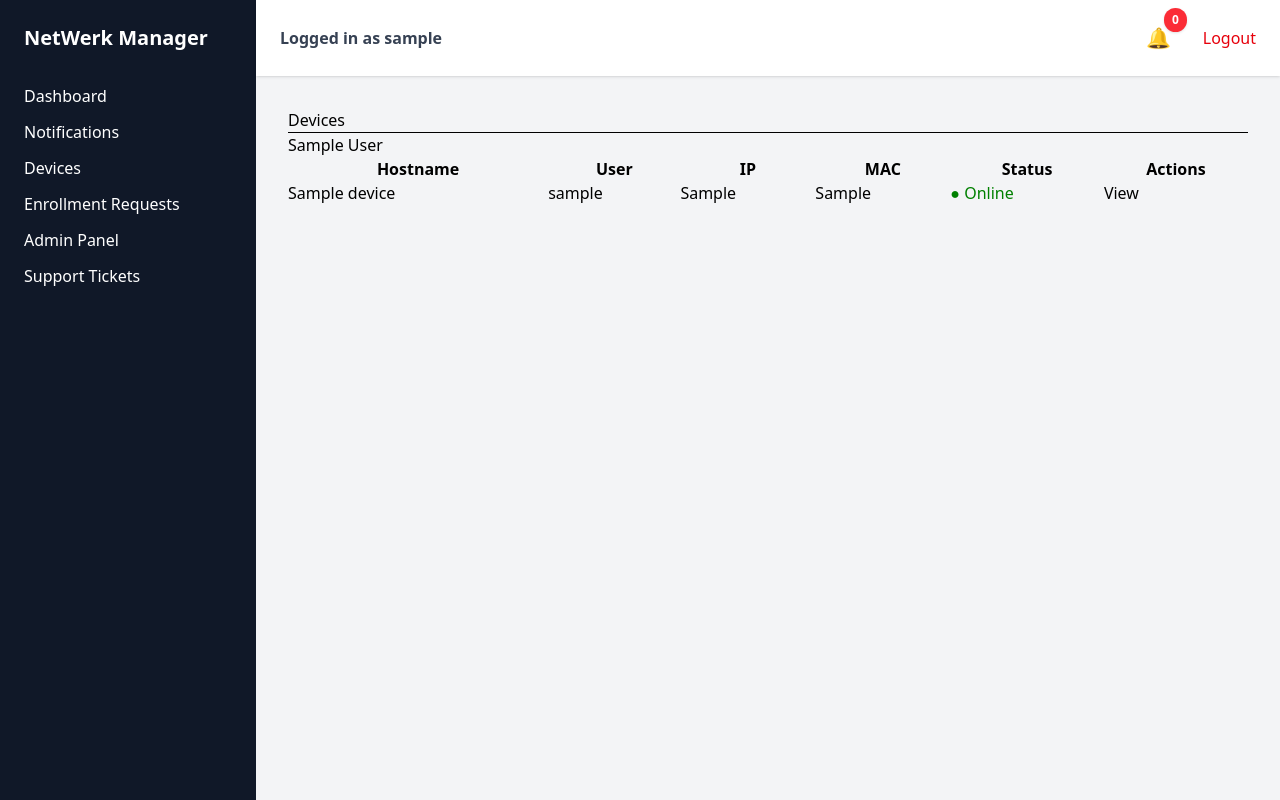
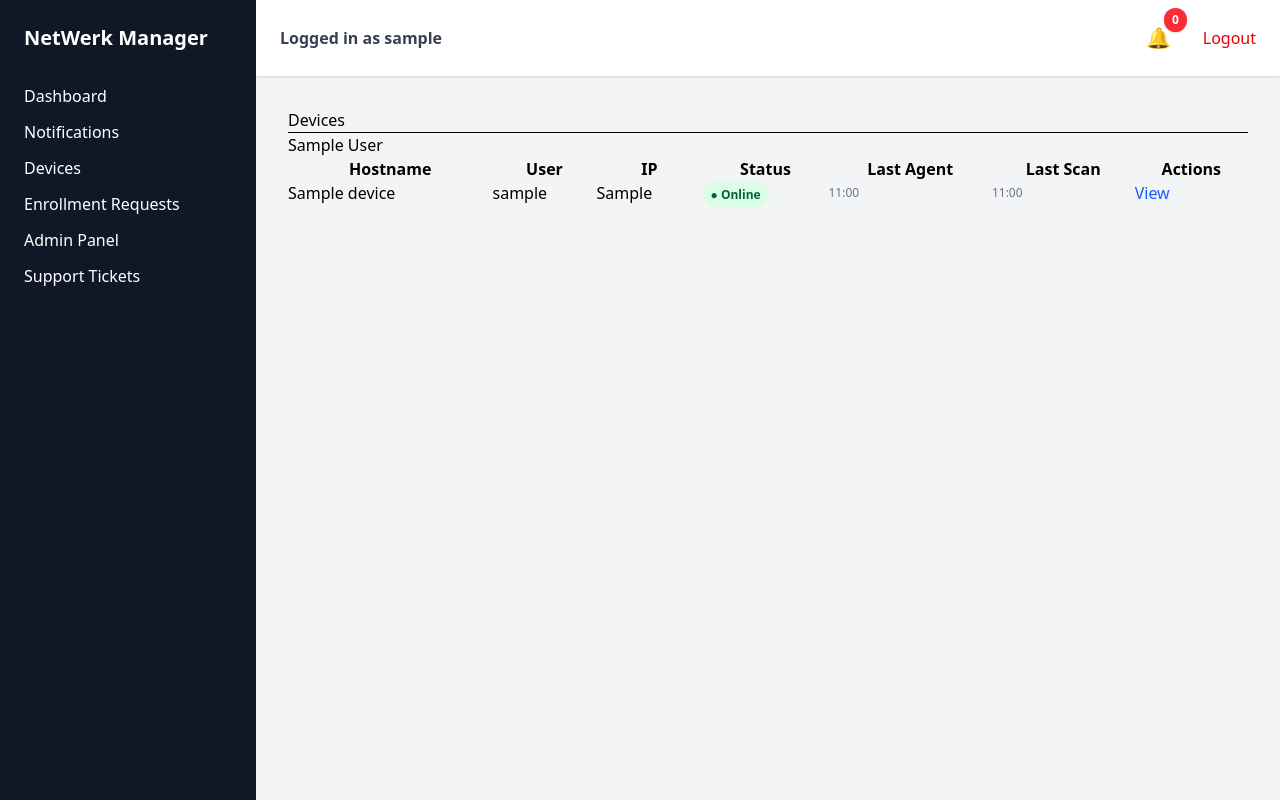
Before and after one commit to Salah6-9/netwerk-manager-django, a Django app: page /devices/ in a window 1280 px wide. Run offline with Django 5.2, Linux system fonts and the light colour scheme; a user stored in the database is signed in; tables that the repository leaves empty hold one stand-in row (values such as "Sample post"); data that the repository does not hold is empty; style sheets or scripts are compiled from the project's sources; some libraries are stand-ins or nearby versions.

Commit message:
feat: implement multi-source device status tracking (Agent + Network Scan)

```diff
--- a/devices/models.py
+++ b/devices/models.py
@@ -36,24 +36,66 @@ class Device(models.Model):
     )
     hostname = models.CharField(max_length=255, blank=True, null=True)
     os = models.CharField(max_length=50, blank=True, null=True)
+
+    # New tracking fields
+    last_agent_heartbeat = models.DateTimeField(null=True, blank=True)
+    last_scan_seen = models.DateTimeField(null=True, blank=True)
+
+    def update_status(self, save=True):
+        """
+        Logic:
+        - Online: Agent reported in last 5m OR Scanner saw it in last 15m.
+        - Offline: Agent silent for >10m AND Scanner silent for >20m.
+        - Unknown: No data from either.
+        """
+        from django.utils import timezone
+        from datetime import timedelta
+
+        now = timezone.now()
+        is_agent_online = self.last_agent_heartbeat and (now - self.last_agent_heartbeat) < timedelta(minutes=5)
+        is_scanner_online = self.last_scan_seen and (now - self.last_scan_seen) < timedelta(minutes=15)
+
+        if is_agent_online or is_scanner_online:
+            new_status = "online"
+        elif not self.last_agent_heartbeat and not self.last_scan_seen:
+            new_status = "unknown"
+        else:
+            # Check if definitely offline (both had a chance to report but didn't)
+            agent_stale = not self.last_agent_heartbeat or (now - self.last_agent_heartbeat) > timedelta(minutes=10)
+            scanner_stale = not self.last_scan_seen or (now - self.last_scan_seen) > timedelta(minutes=20)
+
+            if agent_stale and scanner_stale:
+                new_status = "offline"
+            else:
+                # Still in a grace period or only one source is stale
+                new_status = "online" if (is_agent_online or is_scanner_online) else self.status
+
+        if self.status != new_status:
+            self.status = new_status
+            if save:
+                self.save(update_fields=["status"])
+
+        return new_status
+
     # validate that device office must match user office
     def clean(self):
-
         if self.user and self.office:
-
-            if self.user.profile.office != self.office:
-
-                raise ValidationError({
-                    "office": "Device office must match user's office"
-                })
+            try:
+                if self.user.profile.office != self.office:
+                    raise ValidationError({
+                        "office": "Device office must match user's office"
+                    })
+            except (AttributeError, User.profile.RelatedObjectDoesNotExist):
+                # If user has no profile, we can't validate office alignment this way
+                pass
     # save -- generate agent token
     def save(self, *args, **kwargs):
-
         if self.user and self.office:
-
-            if self.user.profile.office != self.office:
-                raise ValueError("Device office must match user office")
-
+            try:
+                if self.user.profile.office != self.office:
+                    raise ValueError("Device office must match user office")
+            except (AttributeError, User.profile.RelatedObjectDoesNotExist):
+                pass
         super().save(*args, **kwargs)
     def __str__(self):
         if self.user:
--- a/monitoring/api/views.py
+++ b/monitoring/api/views.py
@@ -55,6 +55,12 @@ class MetricsIngestView(APIView):
             device=device,
             defaults=data
         )
+
+        # Update heartbeat and recalculate status
+        from django.utils import timezone
+        device.last_agent_heartbeat = timezone.now()
+        device.update_status()
+
         # check alerts
         check_device_alerts(device, metric)
 
--- a/monitoring/scanner/nmap_scanner.py
+++ b/monitoring/scanner/nmap_scanner.py
@@ -212,17 +212,16 @@ def scan_network(network_range=None, use_sudo=False, triggered_by="manual"):
                     if mac in known_devices:
                         device = known_devices[mac]
                         device.ip = ip
-                        device.status = "online"
-                        device.last_seen = timezone.now()
-                        device.save(update_fields=["ip", "status", "last_seen"])
+                        device.last_scan_seen = timezone.now()
+                        device.update_status()
                         updated += 1
                     else:
                         device = Device.objects.create(
                             ip=ip,
                             mac=mac,
-                            status="unknown",
-                            last_seen=timezone.now(),
+                            last_scan_seen=timezone.now(),
                         )
+                        device.update_status()
                         created += 1
 
                 ScanLog.objects.create(
@@ -232,7 +231,15 @@ def scan_network(network_range=None, use_sudo=False, triggered_by="manual"):
                     mac=mac,
                     status="online",
                 )
-            offline_marked = Device.objects.exclude(mac__in=seen_macs).exclude(mac__isnull=True).update(status="offline")
+            # Instead of bulk updating to 'offline', we iterate and call update_status()
+            # to respect the Agent's status if it's still reporting.
+            offline_devices = Device.objects.exclude(mac__in=seen_macs).exclude(mac__isnull=True)
+            offline_marked = 0
+            for d in offline_devices:
+                old_status = d.status
+                d.update_status() # This will check if both agent and scanner are silent
+                if d.status == "offline" and old_status != "offline":
+                    offline_marked += 1
 
         # 6️⃣ Mark completed
         scan_run.status = "completed"
--- a/templates/admin/devices.html
+++ b/templates/admin/devices.html
@@ -17,8 +17,9 @@
             <th>Hostname</th>
             <th>User</th>
             <th>IP</th>
-            <th>MAC</th>
             <th>Status</th>
+            <th>Last Agent</th>
+            <th>Last Scan</th>
             <th>Actions</th>
         </tr>
     </thead>
@@ -32,24 +33,37 @@
         <tr>
 
             <td>{{ device.hostname }}</td>
-            <td>{{ device.user }}</td>
+            <td>{{ device.user.username }}</td>
             <td>{{ device.ip }}</td>
-            <td>{{ device.mac }}</td>
 
             <td>
+                {% if device.status == "online" %}
+                <span class="px-2 py-1 rounded-full text-xs font-bold bg-green-100 text-green-800">● Online</span>
+                {% elif device.status == "offline" %}
+                <span class="px-2 py-1 rounded-full text-xs font-bold bg-red-100 text-red-800">● Offline</span>
+                {% else %}
+                <span class="px-2 py-1 rounded-full text-xs font-bold bg-gray-100 text-gray-800">● Unknown</span>
+                {% endif %}
+            </td>
 
-                {% if device.status == "online" %}
-                <span style="color:green">● Online</span>
-                {% elif device.status == "offline" %}
-                <span style="color:red">● Offline</span>
+            <td class="text-xs text-gray-500">
+                {% if device.last_agent_heartbeat %}
+                {{ device.last_agent_heartbeat|date:"H:i" }}
                 {% else %}
-                <span style="color:gray">● Unknown</span>
+                -
                 {% endif %}
+            </td>
 
+            <td class="text-xs text-gray-500">
+                {% if device.last_scan_seen %}
+                {{ device.last_scan_seen|date:"H:i" }}
+                {% else %}
+                -
+                {% endif %}
             </td>
 
             <td>
-                <a href="{% url 'device_details' device.id %}">View</a>
+                <a href="{% url 'device_details' device.id %}" class="text-blue-600 hover:underline">View</a>
             </td>
 
         </tr>
```
Also changed, not shown: monitoring/management/commands/sync_device_statuses.py (added, +26 -0 lines), templates/admin/dashboard.html (+10 -2 lines), templates/admin/device_details.html (+13 -2 lines), templates/employee/dashboard.html (+3 -8 lines).
